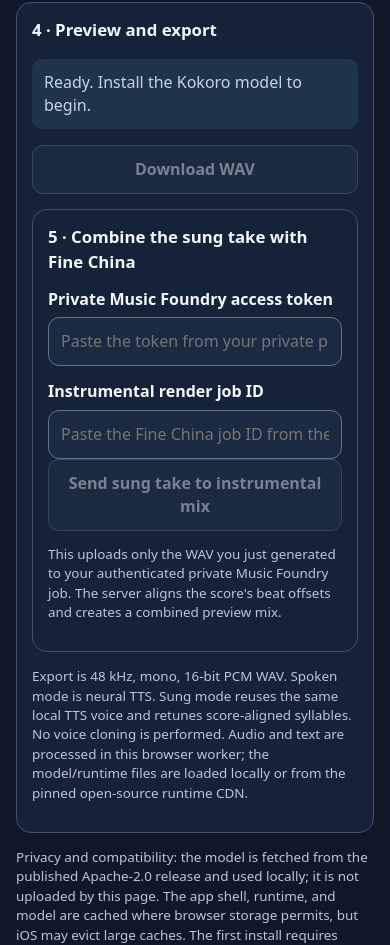
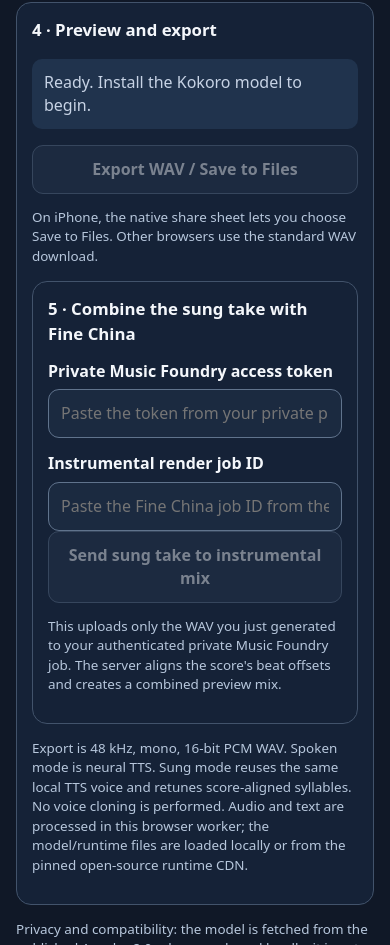
Before and after one commit to godsun108/turbo-foundry, a plain HTML site: page music-foundry/projects/somebodys-gotta-do-it/genesis-voice-studio.html in a window 390 px wide. Shown: the part 2595-3540 px from the top of the page. Drawn offline with Linux system fonts and the light colour scheme.

Commit message:
Show iPhone Save to Files export guidance

```diff
--- a/music-foundry/projects/somebodys-gotta-do-it/genesis-voice-studio.html
+++ b/music-foundry/projects/somebodys-gotta-do-it/genesis-voice-studio.html
@@ -65,7 +65,8 @@ button.secondary{background:#25344b}button.danger{background:#613642}
 <h2>4 · Preview and export</h2>
 <p id="status" role="status" aria-live="polite">Ready. Install the Kokoro model to begin.</p>
 <audio id="preview" controls hidden style="width:100%;margin-top:12px"></audio>
-<button id="download" class="secondary" disabled>Download WAV</button>
+<button id="download" class="secondary" disabled>Export WAV / Save to Files</button>
+<p class="note">On iPhone, the native share sheet lets you choose Save to Files. Other browsers use the standard WAV download.</p>
 <div class="panel">
 <h2>5 · Combine the sung take with Fine China</h2>
 <label for="apiToken">Private Music Foundry access token</label>
```
